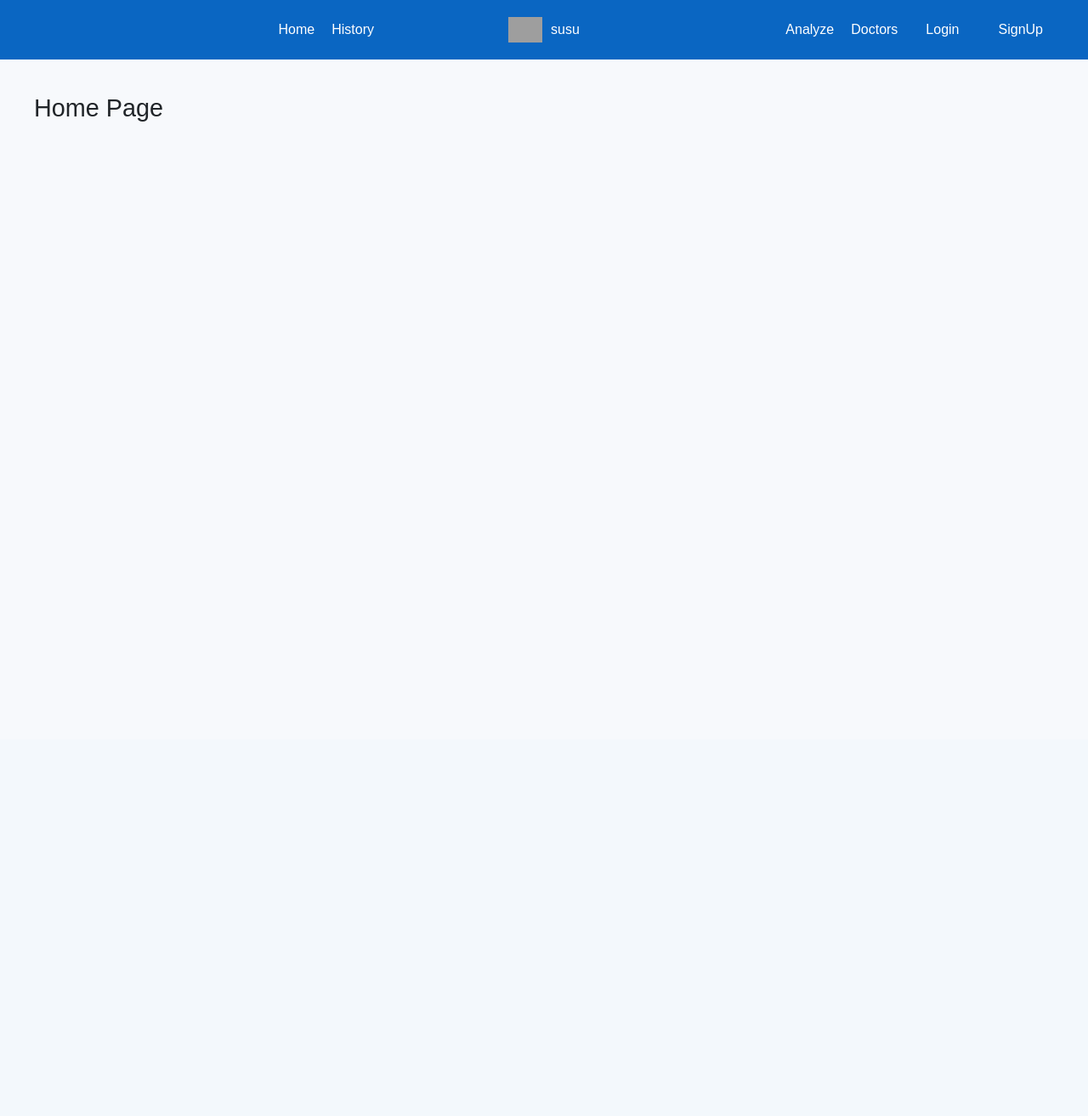
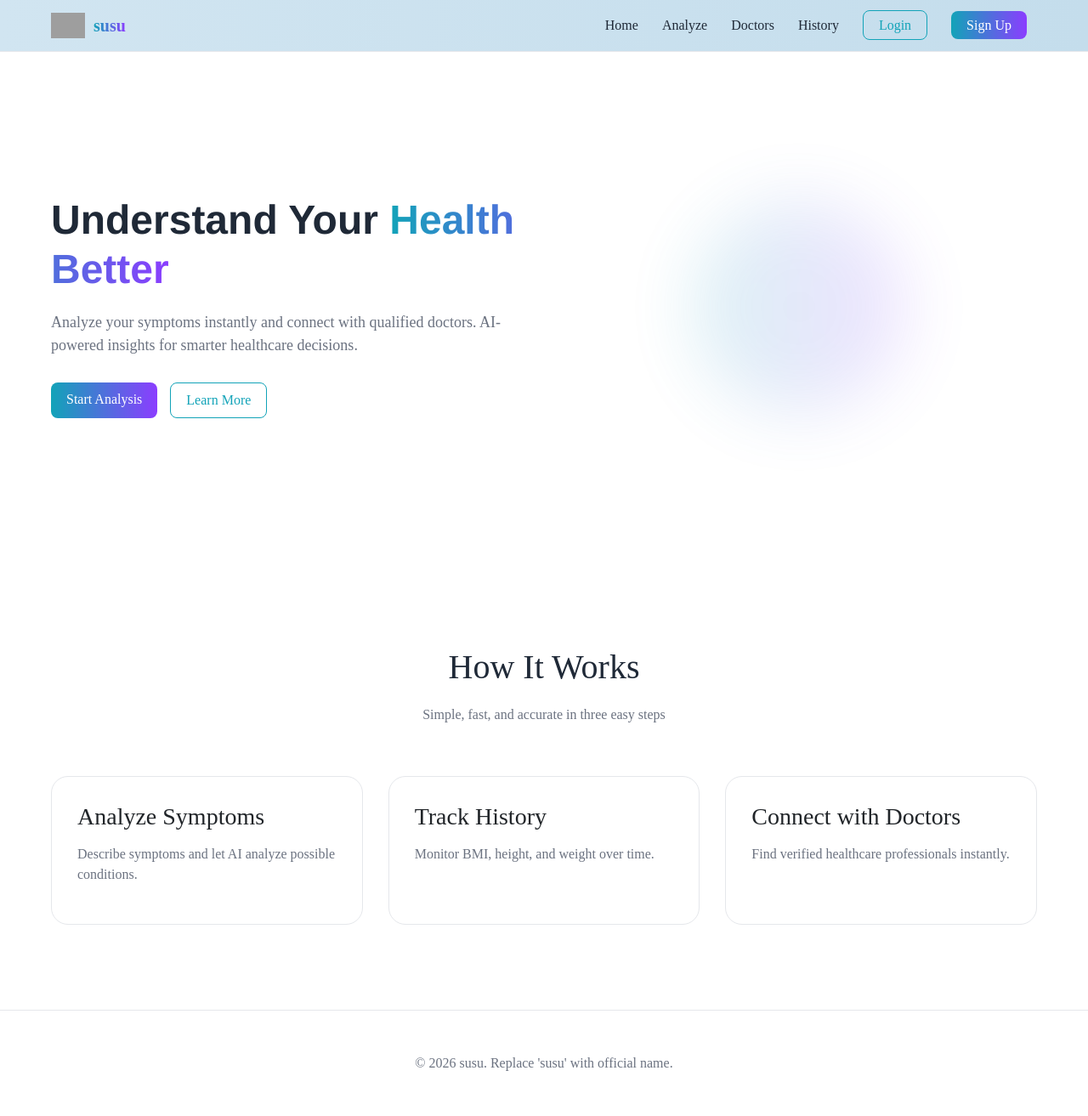
Before and after one commit to utsabduwadi/Doctor-Dai, a Flask app: page / in a window 1280 px wide. Shown: the whole page at 85% size. Before the commit the page ends 143 px from the top, so only its background shows below. Run offline with Flask 3, Linux system fonts and the light colour scheme; parts of the project's set-up code (start-up, migrations or seed data) failed here and were passed over; grey boxes are pictures that could not be loaded.

Commit message:
fixing home page

```diff
--- a/static/css/style.css
+++ b/static/css/style.css
@@ -1,81 +1,198 @@
-html , body{
-    height: 100%;
+:root {
+    --primary: #12a3b8;
+    --secondary: #8b3dff;
+    --text: #1f2937;
+    --muted: #6b7280;
+    --border: #e5e7eb;
+    --background: #ffffff;
+}
+
+* {
     margin: 0;
-    font-family: Arial, sans-serif;
-    background: #f7f9fc;
+    padding: 0;
+    box-sizing: border-box;
+    font-family: "Times New Roman", serif;
 }
-nav {
-    position: fixed;
+
+body {
+    background: var(--background);
+    color: var(--text);
+}
+
+/* ---------- NAVBAR ---------- */
+
+header {
+    background: linear-gradient(90deg, #d1e5f1, #c4ddec);
+    border-bottom: 1px solid var(--border);
+    /* background: white; */
+    position: sticky;
     top: 0;
-    left: 0;
-    width: 100%;
-    height: 70px;
+    z-index: 1000;
 
+}
+
+.nav-container {
+
+    max-width: 1200px;
+    margin: auto;
+    padding: 15px 20px;
     display: flex;
     justify-content: space-between;
     align-items: center;
-
-    padding: 0 40px;
-    background: #0a66c2;
-    color: white;
-    z-index: 1000;
 }
 
-/* NEW: balancing div on left */
-.nav-left {
-    flex: 1;
-}
-
-/* Center logo */
 .logo {
-    flex: 1;
     display: flex;
-    justify-content: center;
     align-items: center;
+    gap: 10px;
 }
 
 .logo img {
     height: 30px;
-    margin-right: 10px;
 }
 
-/* Right-side links */
-.nav-links {
-    flex: 1;
-    display: flex;
-    justify-content: flex-end;
+.logo span {
+    font-size: 20px;
+    font-weight: bold;
+    background: linear-gradient(to right, var(--primary), var(--secondary));
+    -webkit-background-clip: text;
+    -webkit-text-fill-color: transparent;
+}
+
+nav a {
+    margin: 0 12px;
+    text-decoration: none;
+    font-weight: 500;
+    color: var(--text);
+    transition: 0.3s;
+}
+
+nav a:hover {
+    color: var(--primary);
+}
+
+.btn-primary {
+    background: linear-gradient(to right, var(--primary), var(--secondary));
+    color: white;
+    padding: 8px 18px;
+    border-radius: 8px;
+    text-decoration: none;
+    border: none;
+    cursor: pointer;
+}
+
+.btn-outline {
+    border: 1px solid var(--primary);
+    color: var(--primary);
+    padding: 8px 18px;
+    border-radius: 8px;
+    text-decoration: none;
+    background: transparent;
+}
+
+/* ---------- HERO ---------- */
+
+.hero {
+    max-width: 1200px;
+    margin: auto;
+    padding: 100px 20px;
+    display: grid;
+    grid-template-columns: 1fr 1fr;
+    gap: 40px;
     align-items: center;
 }
 
-.nav-links a {
-    color: white;
-    margin-left: 20px;
-    text-decoration: none;
+.hero h1 {
+    font-size: 48px;
+    margin-bottom: 20px;
 }
 
-/* Login/Signup Buttons */
-.btn {
-
-    color: #0a66c2;
-    padding: 6px 12px;
-    border-radius: 6px;
-    text-decoration: none;
-    font-weight: 500;
+.gradient-text {
+    background: linear-gradient(to right, var(--primary), var(--secondary));
+    -webkit-background-clip: text;
+    -webkit-text-fill-color: transparent;
 }
 
-/* Main content spacing */
-.main-content {
-    margin-top: 70px;
-    min-height: calc(100vh - 70px);
-    padding: 40px;
-    overflow-y: auto;
+.hero p {
+    color: var(--muted);
+    margin-bottom: 30px;
+    font-size: 18px;
 }
 
-/* Card styles */
+.hero-buttons {
+    display: flex;
+    gap: 15px;
+}
+
+.hero-visual {
+    position: relative;
+    height: 400px;
+    display: flex;
+    align-items: center;
+    justify-content: center;
+}
+
+.circle-bg {
+    width: 250px;
+    height: 250px;
+    background: linear-gradient(to right, var(--primary), var(--secondary));
+    border-radius: 50%;
+    opacity: 0.15;
+    filter: blur(40px);
+}
+
+/* ---------- SECTION ---------- */
+
+.section {
+    padding: 100px 20px;
+    max-width: 1200px;
+    margin: auto;
+}
+
+.section h2 {
+    text-align: center;
+    font-size: 40px;
+    margin-bottom: 20px;
+}
+
+.section p.section-sub {
+    text-align: center;
+    color: var(--muted);
+    margin-bottom: 60px;
+}
+
+/* ---------- CARDS ---------- */
+
+.card-grid {
+    display: grid;
+    grid-template-columns: repeat(3, 1fr);
+    gap: 30px;
+}
+
 .card {
-    background: white;
-    padding: 20px;
-    width: 200px;
-    border-radius: 10px;
-    margin-top: 20px;
+    border: 1px solid var(--border);
+    padding: 30px;
+    border-radius: 20px;
+    transition: 0.3s;
 }
+
+.card:hover {
+    border-color: var(--primary);
+}
+
+.card h3 {
+    margin-bottom: 15px;
+}
+
+.card p {
+    color: var(--muted);
+}
+
+/* ---------- FOOTER ---------- */
+
+footer {
+    border-top: 1px solid var(--border);
+    padding: 50px 20px;
+    text-align: center;
+    color: var(--muted);
+}
--- a/templates/base.html
+++ b/templates/base.html
@@ -7,36 +7,32 @@
     <link href="https://cdn.jsdelivr.net/npm/bootstrap@5.3.2/dist/css/bootstrap.min.css" rel="stylesheet">
     <link rel="stylesheet" href="{{ url_for('static', filename='css/style.css') }}">
     <link rel="stylesheet" href="{{ url_for('static', filename='css/login.css') }}">
-    <link rel="stylesheet" href="{{ url_for('static', filename='css/analyze.css') }}">
 </head>
 <body>
-<nav class="main-nav">
-    <div class="nav-left">
-<div class="nav-links">
-    <a href="/">Home</a>
-        <a href="/history">History</a>
-</div>
-
-    </div>
-
+<header>
+  <div class="nav-container">
     <div class="logo">
       <img src="{{ url_for('static', filename='images/logo.png') }}">
       <span>susu</span>
     </div>
 
-    <div class="nav-links">
-
-        <a href="/analyzer">Analyze</a>
+    <nav>
+      <a href="/">Home</a>
+      <a href="/analyze">Analyze</a>
       <a href="/doctors">Doctors</a>
+      <a href="/history">History</a>
 
       {% if session.get("user_id") %}
-            <a href="/logout">Logout</a>
+        <a href="/logout" class="btn-outline">Logout</a>
       {% else %}
-            <a href="/login" class="btn">Login</a>
-            <a href="/signup" class="btn">SignUp</a>
+        <a href="/login" class="btn-outline">Login</a>
+        <a href="/signup" class="btn-primary">Sign Up</a>
       {% endif %}
+    </nav>
   </div>
-</nav>
+</header>
+
+
 
 <main class="main-content">
     {% block content %}{% endblock %}
--- a/templates/home.html
+++ b/templates/home.html
@@ -1,8 +1,53 @@
-{% extends 'base.html' %}
+{% extends "base.html" %}
+{% block content %}
 
-{% block title %}Home Page{% endblock %}
-{% block content%}
+<section class="hero">
+  <div>
+    <h1 style="font-family:  Helvetica, sans-serif;font-weight:bold;">
+      Understand Your
+      <span class="gradient-text" style="font-family: Helvetica, sans-serif;font-weight:bold;">Health Better</span>
+    </h1>
 
-<h1>Home Page</h1>
+    <p style="">
+      Analyze your symptoms instantly and connect with qualified doctors.
+      AI-powered insights for smarter healthcare decisions.
+    </p>
+
+    <div class="hero-buttons">
+      <a href="/analyze" class="btn-primary">Start Analysis</a>
+      <a href="#" class="btn-outline">Learn More</a>
+    </div>
+  </div>
+
+  <div class="hero-visual">
+    <div class="circle-bg"></div>
+  </div>
+</section>
+
+<section class="section">
+  <h2>How It Works</h2>
+  <p class="section-sub">Simple, fast, and accurate in three easy steps</p>
+
+  <div class="card-grid">
+    <div class="card">
+      <h3>Analyze Symptoms</h3>
+      <p>Describe symptoms and let AI analyze possible conditions.</p>
+    </div>
+
+    <div class="card">
+      <h3>Track History</h3>
+      <p>Monitor BMI, height, and weight over time.</p>
+    </div>
+
+    <div class="card">
+      <h3>Connect with Doctors</h3>
+      <p>Find verified healthcare professionals instantly.</p>
+    </div>
+  </div>
+</section>
+
+<footer>
+  © 2026 susu. Replace 'susu' with official name.
+</footer>
 
 {% endblock %}
```
Also changed, not shown: templates/login.html (+4 -3 lines). Lines whose indentation alone changed are shown as unchanged.
